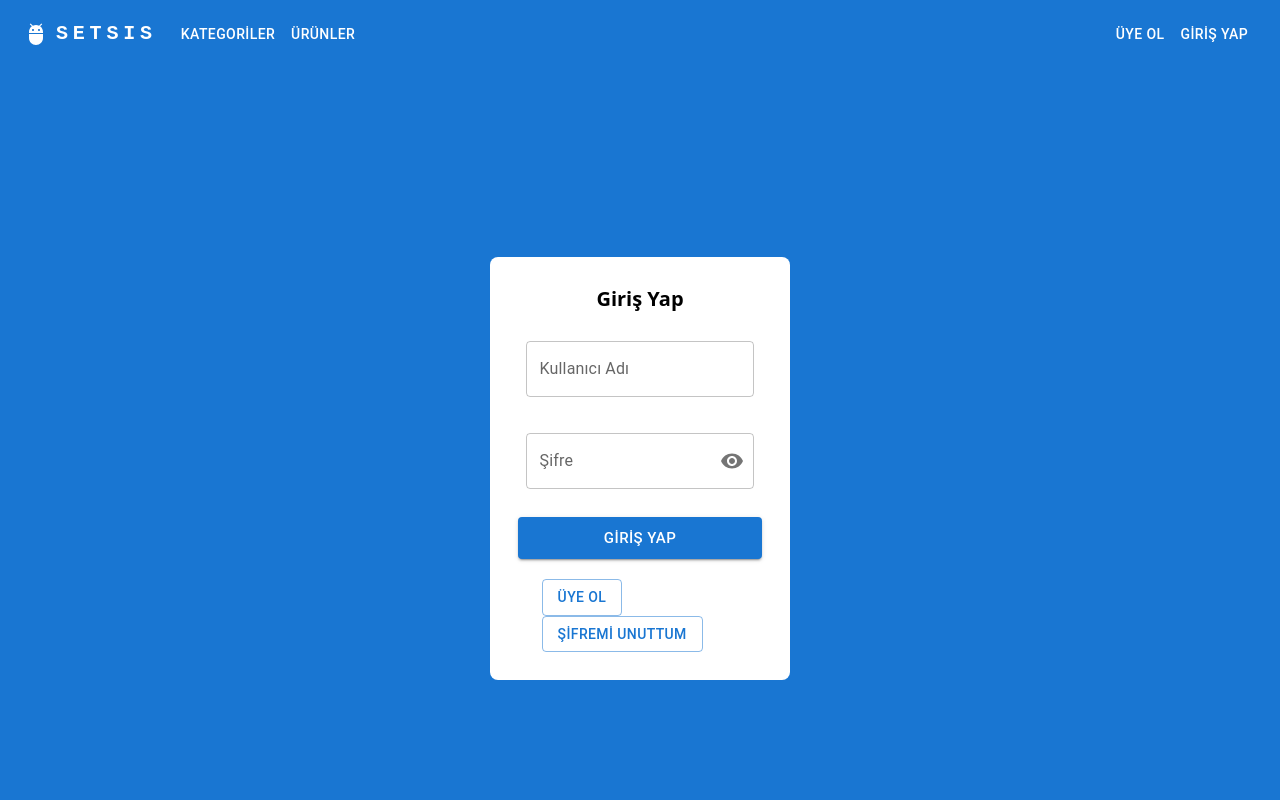
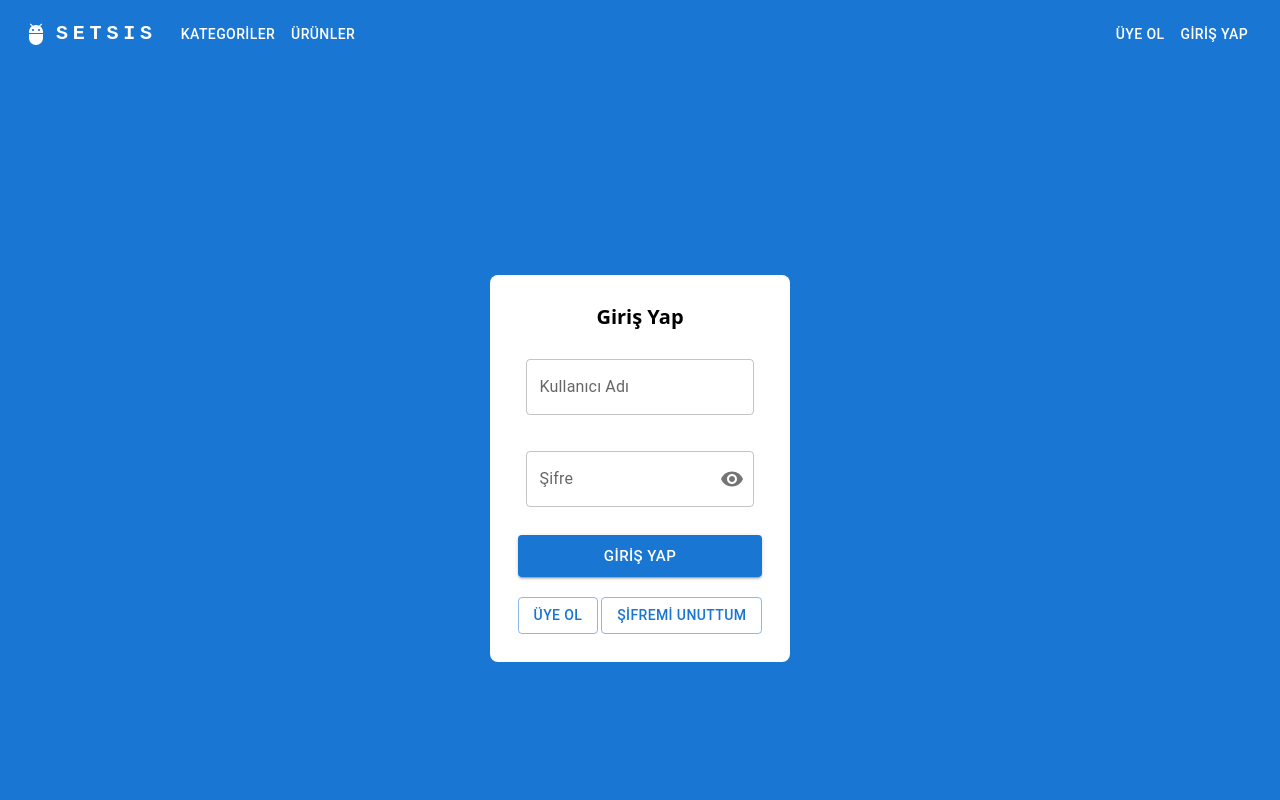
Before and after one commit to malikozturkk/setsis-case, a Next.js app: page /login in a window 1280 px wide. Shown: the top 800 px of the page. Built offline with nearby package versions, Linux system fonts and the light colour scheme.

Commit message:
fix: login button

```diff
--- a/src/pages/login.tsx
+++ b/src/pages/login.tsx
@@ -166,7 +166,7 @@ const Login = () => {
             >
               Giriş Yap
             </LoadingButton>
-            <Container className="flex p-0 justify-between">
+            <div className="flex p-0 justify-between w-full">
               <Grid item xs={12} sm={6} md={6}>
                 <Button href="/register" variant="outlined">
                   Üye Ol
@@ -175,7 +175,7 @@ const Login = () => {
               <Grid item xs={12} sm={6} md={6}>
                 <Button variant="outlined">Şifremi Unuttum</Button>
               </Grid>
-            </Container>
+            </div>
           </div>
         </div>
       </form>
```
